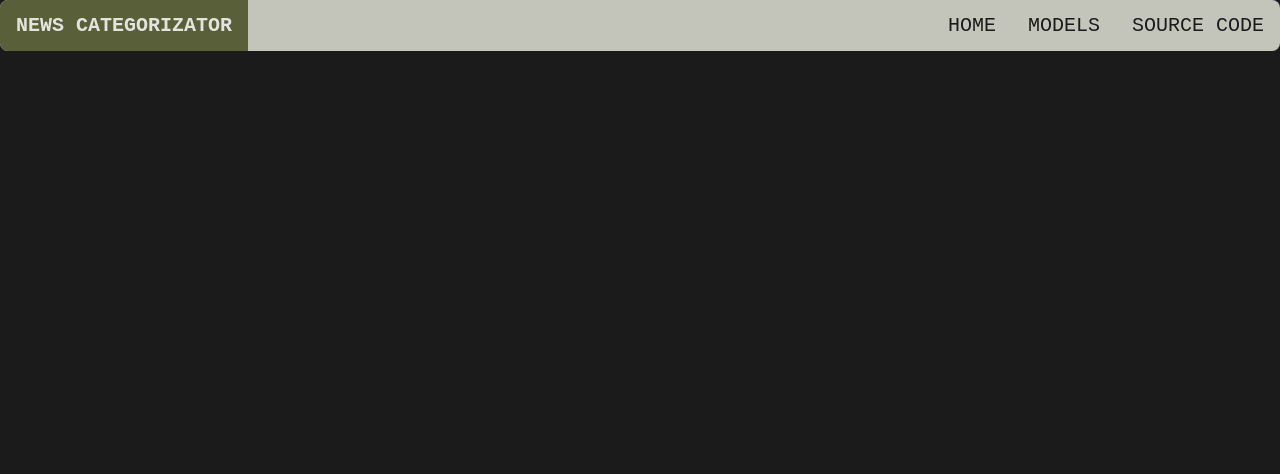
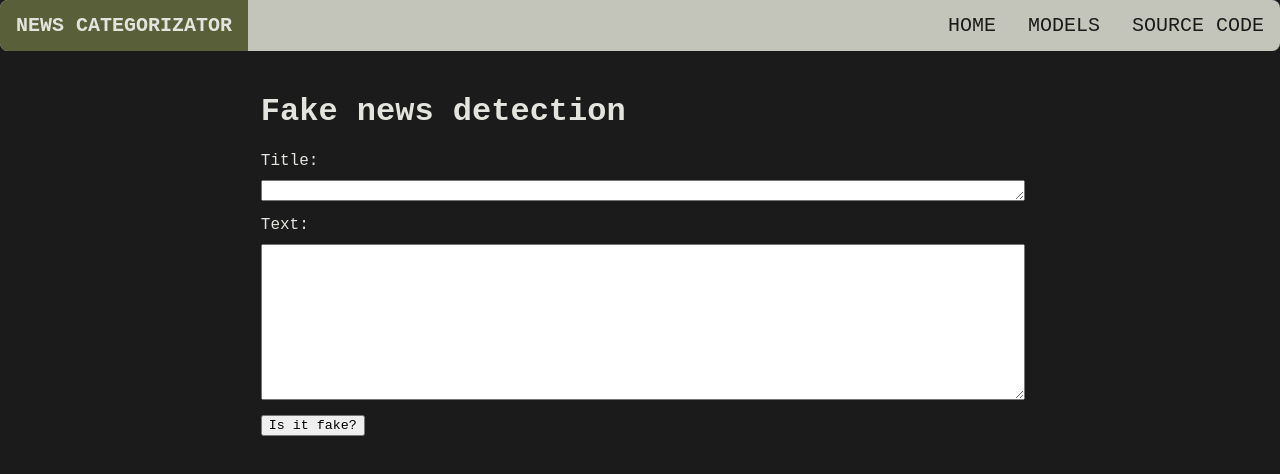
Before and after one commit to KyAnhVo/fake_news_detection, a plain HTML site: page frontend/fake_news.html in a window 1280 px wide. Drawn offline with Linux system fonts and the light colour scheme.

Commit message:
finished js function fake news detection

```diff
--- /dev/null
+++ b/frontend/css/inputting.css
@@ -0,0 +1,11 @@
+label, textarea {
+    margin-bottom: 10px;
+}
+
+label {
+    display: block;
+}
+
+textarea {
+    width: 100%;
+}
--- a/frontend/fake_news.html
+++ b/frontend/fake_news.html
@@ -15,6 +15,7 @@
     <title>News Categorization</title>
     <link rel="stylesheet" href="./css/style.css">
     <link rel="stylesheet" href="./css/navbar.css">
+    <link rel="stylesheet" href="./css/inputting.css">
 </head>
 <body>
 
@@ -24,7 +25,7 @@
             <li style="float: left; background-color: #595F39;">
                 <h1 style="color: #E4E4DE;"> NEWS CATEGORIZATOR </h1>
             </li>
-            <li><a href=""> SOURCE CODE </a></li>
+            <li><a href="https://github.com/KyAnhVo/fake_news_detection.git"> SOURCE CODE </a></li>
             <li class="dropdown">
                 <a href="" class="dropdown_btn"> MODELS </a>
                 <ul class="dropdown_nav">
@@ -33,7 +34,7 @@
                     <li><a href="">Categorization</a></li>
                 </ul>
             </li>
-            <li><a href=""> HOME </a></li>
+            <li><a href="./index.html">HOME</a></li>
         </ul>
     </nav>
 
@@ -47,6 +48,17 @@
 
             <!-- Insert main content here -->
 
+            <h1>Fake news detection </h1>
+
+            <label for="title">Title:</label>
+            <textarea id="title" name="title" rows="1"></textarea>
+            <label for="text">Text:</label>
+            <textarea id="text" name="text" rows="10"></textarea>
+            <button onclick="is_fake_news()">Is it fake?</button>
+            <p id="running_notification"></p>
+
+            <!-- Main content ends here -->
+
         </div>
         <div class="side_padding"></div>
     </div>
--- a/frontend/script/main.js
+++ b/frontend/script/main.js
@@ -0,0 +1,39 @@
+function is_fake_news() {
+    // Disable all interactables (right now: a tags and button tags)
+    const buttons = document.getElementsByTagName("button");
+    for (const button of buttons) {
+        button.disabled = true;
+    }
+
+    const noti = document.getElementById('running_notification')
+
+    // set running_noti to "Analyzing program"
+    noti.textContent = "Loading...";
+
+    // get title and text from screen
+    const title = document.getElementById('title').value;
+    const text = document.getElementById('text').value;
+    console.log(title)
+    console.log(text)
+
+    // send post request to http://localhost/api/predict_real_fake_news
+    fetch('http://localhost/api/predict_real_fake_news', {
+        method: 'POST',
+        headers: {
+            'Content-Type': 'application/json',
+        },
+        body: JSON.stringify({
+            'title': title,
+            'text': text,
+        }),
+    })
+    .then(response => response.json())
+    .then(data => {
+        noti.textContent = JSON.stringify(data)
+    })
+
+    // activate all buttons again
+    for (const button of buttons) {
+        button.disabled = false;
+    }
+}
```
Also changed, not shown: frontend/index.html (+2 -2 lines).
